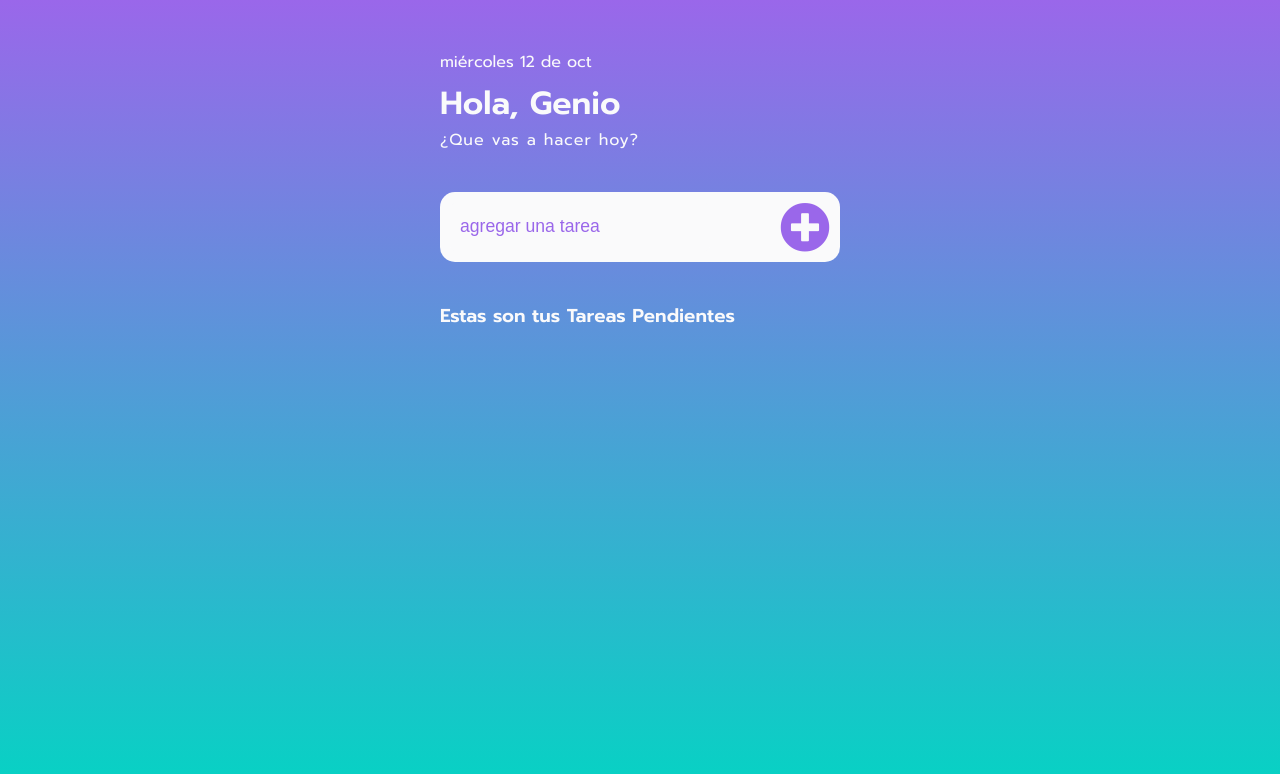
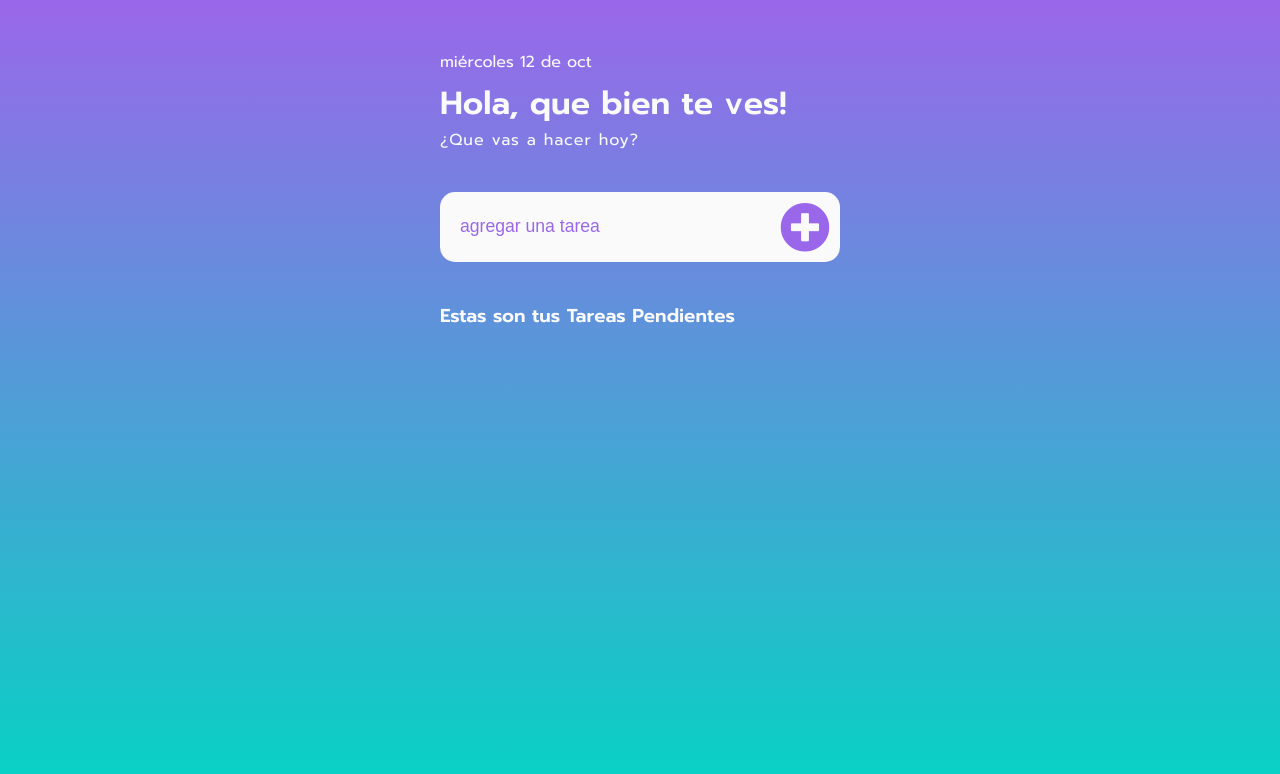
Before and after one commit to AlvaroGer/proyectJs34040, a plain HTML site: page index.html in a window 1280 px wide. Drawn offline with Linux system fonts and the light colour scheme.

Commit message:
segunda entrega del proyecto final

```diff
--- a/index.html
+++ b/index.html
@@ -16,7 +16,7 @@
 <div class="container">
     <div class="perfil">
         <div id="fecha"></div>
-        <h1>Hola, Genio </h1>
+        <h1>Hola, que bien te ves! </h1>
         <span>¿Que vas a hacer hoy?</span>
     </div>
 
```
